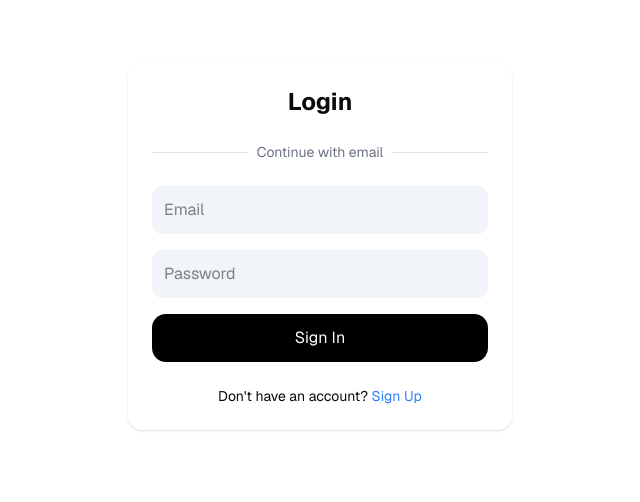
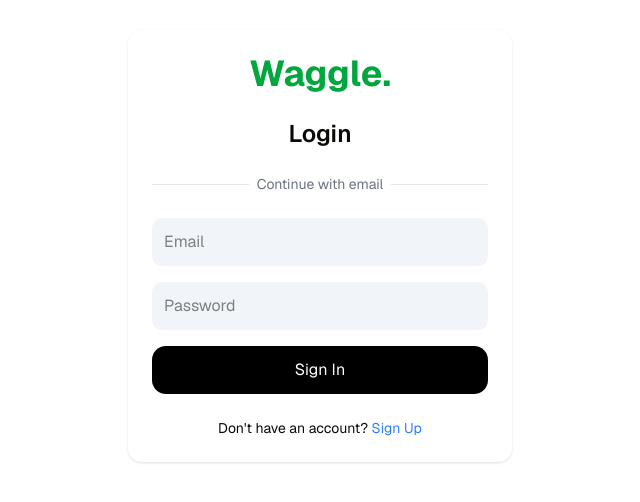
Before and after one commit to rorisangputu/wagglev1, a Next.js app: page /login in a window 1280 px wide. Shown: the part 154-656 px from the top of the page, without its empty margins (320-960 px from the left). Built offline with nearby package versions, Linux system fonts and the light colour scheme.

Commit message:
Adding site name to login page

```diff
--- a/src/app/(auth)/login/page.tsx
+++ b/src/app/(auth)/login/page.tsx
@@ -37,7 +37,10 @@ export default function SignInPage() {
   return (
     <div className="flex justify-center items-center min-h-screen p-4">
       <div className="w-full max-w-sm bg-white rounded-xl shadow p-6 space-y-6">
-        <h1 className="text-2xl font-bold text-center">Login</h1>
+        <h1 className="text-green-600 text-4xl font-bold text-center">
+          Waggle.
+        </h1>
+        <h1 className="text-2xl font-semibold text-center">Login</h1>
 
         <div className="relative">
           <div className="absolute inset-0 flex items-center">
```
